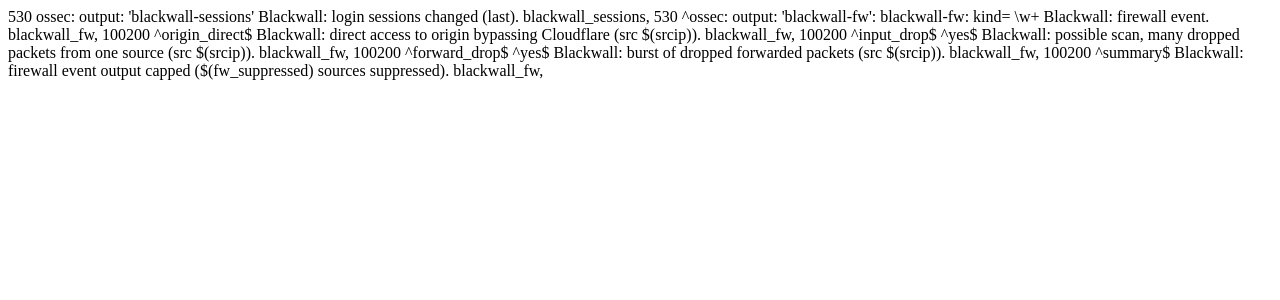
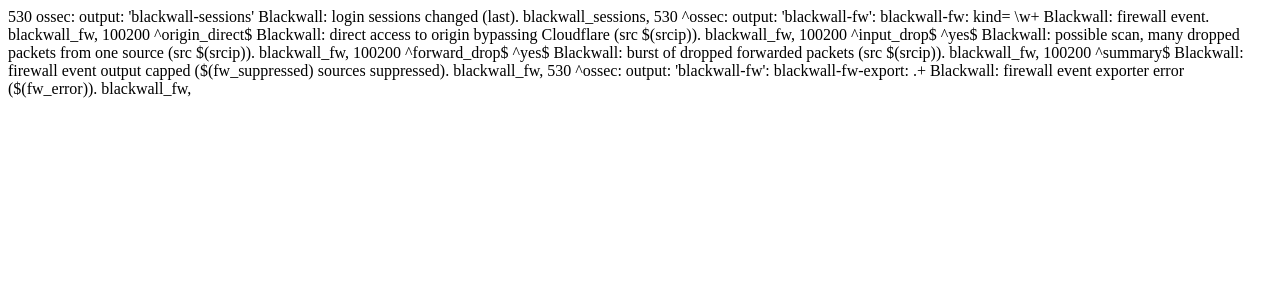
Before and after one commit to ksemele/blackwall-stack, a Python web app: template blackwall-eye/ansible/roles/wazuh-manager/templates/blackwall_rules.xml.j2 in a window 1280 px wide. Shown: the top 300 px of the page. Run offline with Jinja, Linux system fonts and the light colour scheme; the template is opened without the code that fills it, so the values that code supplies are empty.

Commit message:
feat(eye): rule 100205 for exporter errors

```diff
--- a/blackwall-eye/ansible/roles/wazuh-manager/templates/blackwall_rules.xml.j2
+++ b/blackwall-eye/ansible/roles/wazuh-manager/templates/blackwall_rules.xml.j2
@@ -18,7 +18,8 @@
        source sent >= nft_track_scan_threshold new dropped packets since the
        previous run, so no numeric comparison is needed here.
        100200 base (level 0)      100201 origin_direct      100202 input_drop burst
-       100203 forward_drop burst  100204 output capped (summary) -->
+       100203 forward_drop burst  100204 output capped (summary)
+       100205 exporter error (stderr line, decoder blackwall-fw-error) -->
   <rule id="100200" level="0">
     <if_sid>530</if_sid>
     <match>^ossec: output: 'blackwall-fw': blackwall-fw: kind=</match>
@@ -57,4 +58,12 @@
     <group>blackwall_fw,</group>
   </rule>
 
+  <rule id="100205" level="3">
+    <if_sid>530</if_sid>
+    <match>^ossec: output: 'blackwall-fw': blackwall-fw-export: </match>
+    <field name="fw_error">.+</field>
+    <description>Blackwall: firewall event exporter error ($(fw_error)).</description>
+    <group>blackwall_fw,</group>
+  </rule>
+
 </group>
```
Also changed, not shown: blackwall-eye/ansible/roles/wazuh-manager/templates/blackwall_decoders.xml.j2 (+12 -11 lines).
